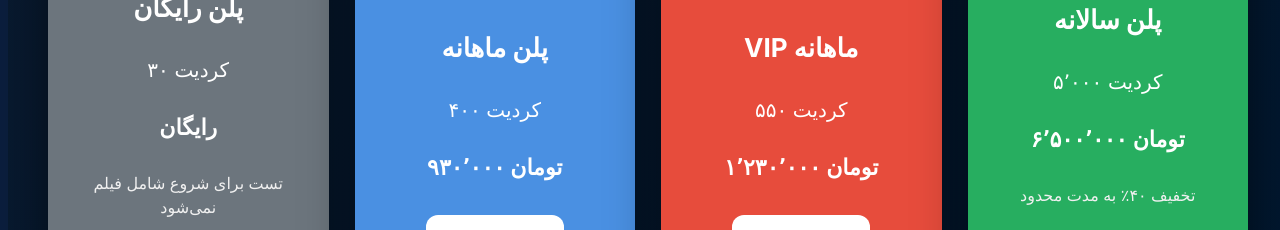
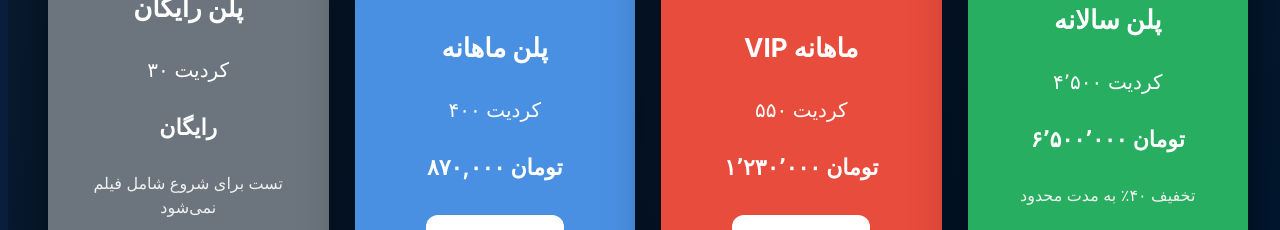
Before and after one commit to sellova-team/Sellova, a Next.js app: page /upgrade-plan/iran in a window 1280 px wide. Shown: the part 319-549 px from the top of the page. Built offline with nearby package versions, Linux system fonts and the light colour scheme.

Commit message:
update  upgrade - plane page

```diff
--- a/app/upgrade-plan/iran/page.tsx
+++ b/app/upgrade-plan/iran/page.tsx
@@ -18,7 +18,7 @@ export default function IranPlansPage() {
     {
       title: 'پلن ماهانه',
       credits: '۴۰۰ کردیت',
-      price: '۹۳۰٬۰۰۰ تومان',
+      price: '۸۷۰,۰۰۰ تومان',
       description: '',
       route: '/payment/monthly',
       color: '#4a90e2',
@@ -33,7 +33,7 @@ export default function IranPlansPage() {
     },
     {
       title: 'پلن سالانه',
-      credits: '۵٬۰۰۰ کردیت',
+      credits: '۴٬۵۰۰ کردیت',
       price: '۶٬۵۰۰٬۰۰۰ تومان',
       description: 'تخفیف ۴۰٪ به مدت محدود',
       route: '/payment/yearly',
```
